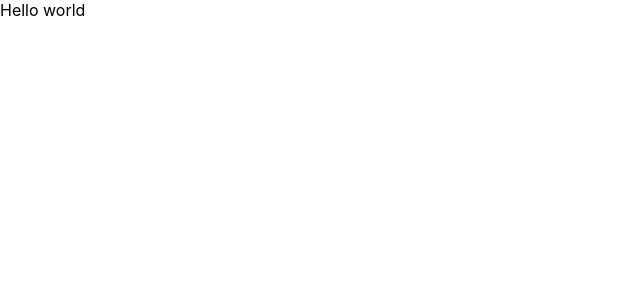
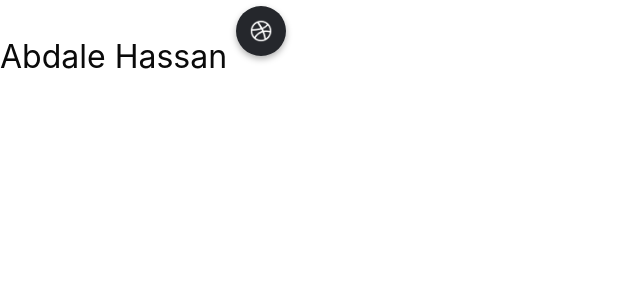
Before and after one commit to Abdale88/15_React_Portfolio, a React (Create React App) app in the folder react-portfolio/: page / in a window 1280 px wide. Shown: the top 300 px of the page, without its empty margins (0-640 px from the left). Built offline with nearby package versions, Linux system fonts and the light colour scheme.

Commit message:
add a header

```diff
--- a/react-portfolio/src/components/Header.js
+++ b/react-portfolio/src/components/Header.js
@@ -1,7 +1,14 @@
 import React from 'react';
+import 'bulma/css/bulma.min.css';
+import dribble from '../images/dribbble_icon.png'
+import '../style/index.css'
 
 function Header() {
-  return (<div>Hello world</div>)
+  return (<nav className="clearfix">
+  <a className="is-size-3 has-text-black" href="#me">Abdale Hassan</a>
+  <a href="#"><img src={dribble} alt="dribbble icon"/></a>
+   </nav>
+)
 }
 
 export default Header;
```
